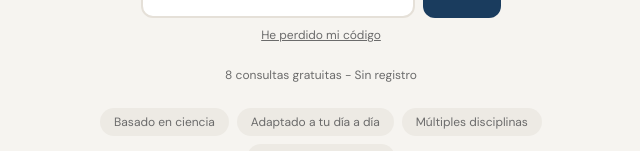
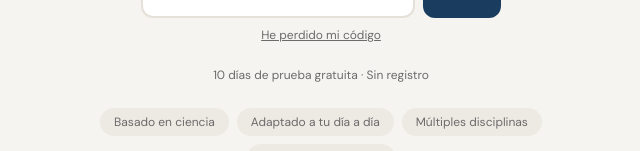
Before and after one commit to airanvlz-6/formapro, a Next.js app: page /app in a window 1280 px wide. Shown: the part 519-670 px from the top of the page, without its empty margins (319-959 px from the left). Built offline with nearby package versions, Linux system fonts and the light colour scheme.

Commit message:
actualizar texto 10 dias prueba en pantalla inicio

```diff
--- a/app/FormaPro.tsx
+++ b/app/FormaPro.tsx
@@ -734,7 +734,7 @@ const registrarMarca=async()=>{
   </div>
 )}
           </div>
-          <p style={{color:C.muted,fontSize:12,marginTop:20}}>{FREE_LIMIT} consultas gratuitas - Sin registro</p>
+          <p style={{color:C.muted,fontSize:12,marginTop:20}}>10 días de prueba gratuita · Sin registro</p>
           <div style={{display:"flex",flexWrap:"wrap",gap:8,justifyContent:"center",marginTop:24}}>
             {["Basado en ciencia","Adaptado a tu día a día","Múltiples disciplinas","Recuerda tu progreso"].map(t=>(
               <span key={t} style={{background:C.tag,color:C.muted,borderRadius:100,padding:"5px 14px",fontSize:12}}>{t}</span>
```
